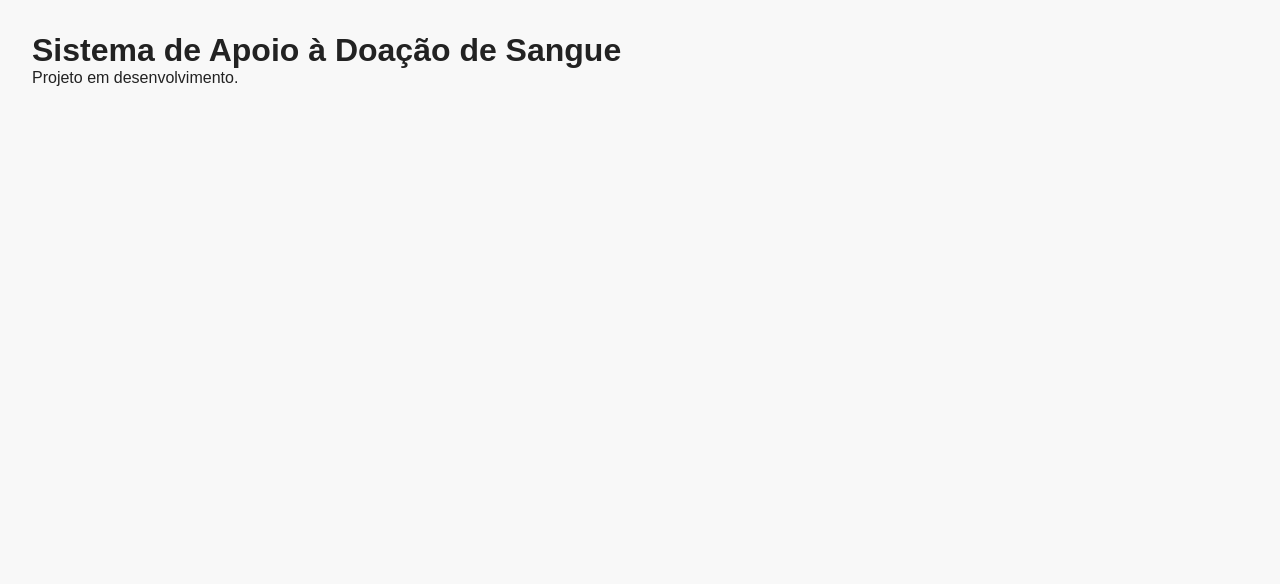
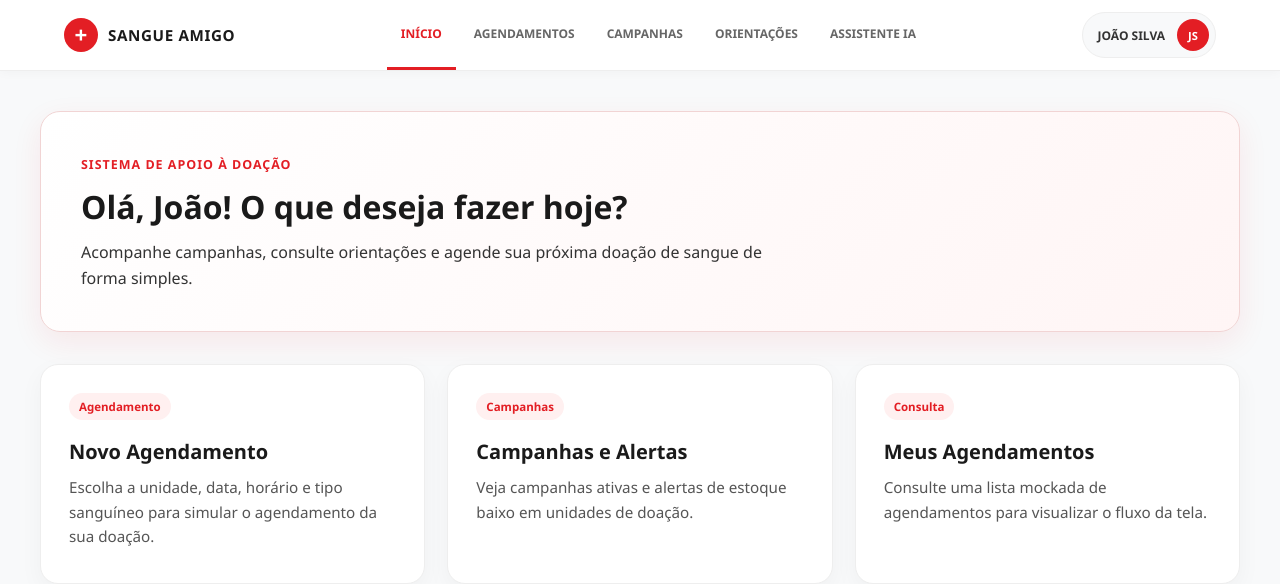
Before and after one commit to ksobreira/hemoce-web, a React app in the folder frontend/: page /home in a window 1280 px wide. Before the commit this address led to /. Shown: the top 584 px of the page. Built offline with nearby package versions, Linux system fonts and the light colour scheme; the HTML template or start-up script is replaced by a standard one.

Commit message:
feat: criar home e header para navegação inicial

```diff
--- /dev/null
+++ b/frontend/src/components/layout/Header.jsx
@@ -0,0 +1,53 @@
+import React from "react";
+import { Link, useLocation } from "react-router-dom";
+import styles from "./Header.module.css";
+
+function Header() {
+  const location = useLocation();
+
+  const links = [
+    { to: "/home", label: "INÍCIO" },
+    { to: "/agendamentos", label: "AGENDAMENTOS" },
+    { to: "/campanhas", label: "CAMPANHAS" },
+    { to: "/orientacoes", label: "ORIENTAÇÕES" },
+    { to: "/assistente", label: "ASSISTENTE IA" },
+  ];
+
+  function isActive(path) {
+    if (path === "/home") {
+      return location.pathname === "/home" ? styles.active : "";
+    }
+
+    return location.pathname.startsWith(path) ? styles.active : "";
+  }
+
+  return (
+    <header className={styles.mainHeader}>
+      <div className={styles.headerContent}>
+        <Link to="/home" className={styles.logoArea}>
+          <span className={styles.logoIcon}>+</span>
+          <span className={styles.logoText}>SANGUE AMIGO</span>
+        </Link>
+
+        <nav className={styles.navMenu}>
+          {links.map((link) => (
+            <Link
+              key={link.to}
+              to={link.to}
+              className={`${styles.navLink} ${isActive(link.to)}`}
+            >
+              {link.label}
+            </Link>
+          ))}
+        </nav>
+
+        <Link to="/perfil" className={styles.profileLink}>
+          <span className={styles.userName}>JOÃO SILVA</span>
+          <span className={styles.userAvatar}>JS</span>
+        </Link>
+      </div>
+    </header>
+  );
+}
+
+export default Header;
--- /dev/null
+++ b/frontend/src/components/layout/Header.module.css
@@ -0,0 +1,134 @@
+.mainHeader {
+  width: 100%;
+  background-color: var(--bg-card);
+  border-bottom: 1px solid #eeeeee;
+  position: sticky;
+  top: 0;
+  z-index: 1000;
+  box-shadow: 0 2px 10px rgba(0, 0, 0, 0.03);
+}
+
+.headerContent {
+  max-width: 1200px;
+  height: 70px;
+  margin: 0 auto;
+  padding: 0 24px;
+  display: flex;
+  justify-content: space-between;
+  align-items: center;
+  font-family: var(--fonte-principal);
+}
+
+.logoArea {
+  display: flex;
+  align-items: center;
+  gap: 10px;
+  text-decoration: none;
+}
+
+.logoIcon {
+  width: 34px;
+  height: 34px;
+  border-radius: 50%;
+  background-color: var(--cor-primaria);
+  color: #ffffff;
+  display: flex;
+  align-items: center;
+  justify-content: center;
+  font-size: 1.4rem;
+  font-weight: 800;
+  line-height: 1;
+}
+
+.logoText {
+  color: var(--cor-escuro-total);
+  font-size: 0.95rem;
+  font-weight: 800;
+  letter-spacing: 0.04em;
+}
+
+.navMenu {
+  height: 100%;
+  display: flex;
+  align-items: center;
+  gap: 4px;
+}
+
+.navLink {
+  height: 100%;
+  padding: 0 14px;
+  display: flex;
+  align-items: center;
+  color: #666666;
+  text-decoration: none;
+  font-size: 0.75rem;
+  font-weight: 700;
+  border-bottom: 3px solid transparent;
+  transition: all 0.2s ease;
+}
+
+.navLink:hover {
+  color: var(--cor-primaria);
+  background-color: #fffafa;
+}
+
+.active {
+  color: var(--cor-primaria);
+  border-bottom-color: var(--cor-primaria);
+}
+
+.profileLink {
+  display: flex;
+  align-items: center;
+  gap: 12px;
+  padding: 6px 6px 6px 15px;
+  background-color: var(--bg-principal);
+  border: 1px solid #eeeeee;
+  border-radius: 30px;
+  text-decoration: none;
+  transition: all 0.2s ease;
+}
+
+.profileLink:hover {
+  background-color: #ffffff;
+  border-color: var(--cor-primaria);
+}
+
+.userName {
+  color: var(--cor-escuro-medium);
+  font-size: 0.75rem;
+  font-weight: 800;
+}
+
+.userAvatar {
+  width: 32px;
+  height: 32px;
+  background-color: var(--cor-primaria);
+  color: #ffffff;
+  border-radius: 50%;
+  display: flex;
+  align-items: center;
+  justify-content: center;
+  font-size: 0.7rem;
+  font-weight: 800;
+}
+
+@media (max-width: 900px) {
+  .headerContent {
+    height: auto;
+    padding: 16px;
+    flex-direction: column;
+    gap: 14px;
+  }
+
+  .navMenu {
+    width: 100%;
+    overflow-x: auto;
+    justify-content: flex-start;
+  }
+
+  .navLink {
+    height: 44px;
+    white-space: nowrap;
+  }
+}
--- /dev/null
+++ b/frontend/src/pages/home/Home.jsx
@@ -0,0 +1,56 @@
+import React from "react";
+import { Link } from "react-router-dom";
+import Header from "../../components/layout/Header";
+import styles from "./Home.module.css";
+
+function Home() {
+  return (
+    <>
+      <Header />
+
+      <main className={styles.page}>
+        <section className={styles.hero}>
+          <div>
+            <span className={styles.eyebrow}>Sistema de Apoio à Doação</span>
+            <h1>Olá, João! O que deseja fazer hoje?</h1>
+            <p>
+              Acompanhe campanhas, consulte orientações e agende sua próxima
+              doação de sangue de forma simples.
+            </p>
+          </div>
+        </section>
+
+        <section className={styles.cardsGrid}>
+          <Link to="/agendamentos/novo" className={styles.card}>
+            <span className={styles.cardTag}>Agendamento</span>
+            <h2>Novo Agendamento</h2>
+            <p>
+              Escolha a unidade, data, horário e tipo sanguíneo para simular o
+              agendamento da sua doação.
+            </p>
+          </Link>
+
+          <Link to="/campanhas" className={styles.card}>
+            <span className={styles.cardTag}>Campanhas</span>
+            <h2>Campanhas e Alertas</h2>
+            <p>
+              Veja campanhas ativas e alertas de estoque baixo em unidades de
+              doação.
+            </p>
+          </Link>
+
+          <Link to="/agendamentos" className={styles.card}>
+            <span className={styles.cardTag}>Consulta</span>
+            <h2>Meus Agendamentos</h2>
+            <p>
+              Consulte uma lista mockada de agendamentos para visualizar o fluxo
+              da tela.
+            </p>
+          </Link>
+        </section>
+      </main>
+    </>
+  );
+}
+
+export default Home;
--- /dev/null
+++ b/frontend/src/pages/home/Home.module.css
@@ -0,0 +1,101 @@
+.page {
+  min-height: calc(100vh - 70px);
+  background-color: var(--bg-principal);
+  padding: 40px 24px;
+}
+
+.hero {
+  max-width: 1200px;
+  margin: 0 auto 32px;
+  background: linear-gradient(135deg, #ffffff 0%, #fff5f5 100%);
+  border-radius: 20px;
+  padding: 40px;
+  border: 1px solid #f1d4d4;
+  box-shadow: 0 10px 30px rgba(227, 30, 36, 0.08);
+}
+
+.eyebrow {
+  display: inline-block;
+  color: var(--cor-primaria);
+  font-size: 0.78rem;
+  font-weight: 800;
+  text-transform: uppercase;
+  letter-spacing: 0.08em;
+  margin-bottom: 12px;
+}
+
+.hero h1 {
+  color: var(--cor-escuro-total);
+  font-size: 2rem;
+  margin-bottom: 12px;
+}
+
+.hero p {
+  max-width: 720px;
+  color: var(--cor-escuro-medium);
+  font-size: 1rem;
+  line-height: 1.6;
+}
+
+.cardsGrid {
+  max-width: 1200px;
+  margin: 0 auto;
+  display: grid;
+  grid-template-columns: repeat(3, 1fr);
+  gap: 22px;
+}
+
+.card {
+  min-height: 220px;
+  background-color: var(--bg-card);
+  border: 1px solid #eeeeee;
+  border-radius: 18px;
+  padding: 28px;
+  text-decoration: none;
+  color: inherit;
+  box-shadow: 0 8px 24px rgba(0, 0, 0, 0.04);
+  transition: transform 0.2s ease, box-shadow 0.2s ease, border-color 0.2s ease;
+}
+
+.card:hover {
+  transform: translateY(-4px);
+  border-color: var(--cor-primaria);
+  box-shadow: 0 14px 30px rgba(227, 30, 36, 0.12);
+}
+
+.cardTag {
+  display: inline-block;
+  background-color: #fff0f0;
+  color: var(--cor-primaria);
+  padding: 6px 10px;
+  border-radius: 999px;
+  font-size: 0.72rem;
+  font-weight: 800;
+  margin-bottom: 18px;
+}
+
+.card h2 {
+  color: var(--cor-escuro-total);
+  font-size: 1.25rem;
+  margin-bottom: 10px;
+}
+
+.card p {
+  color: #555555;
+  line-height: 1.6;
+  font-size: 0.95rem;
+}
+
+@media (max-width: 900px) {
+  .cardsGrid {
+    grid-template-columns: 1fr;
+  }
+
+  .hero {
+    padding: 28px;
+  }
+
+  .hero h1 {
+    font-size: 1.6rem;
+  }
+}
--- a/frontend/src/routes/AppRoutes.jsx
+++ b/frontend/src/routes/AppRoutes.jsx
@@ -1,28 +1,54 @@
 import React from "react";
 import { Routes, Route, Navigate } from "react-router-dom";
+import Home from "../pages/home/Home";
+
+function PlaceholderPage({ title, description }) {
+  return (
+    <main style={{ padding: "40px", fontFamily: "var(--fonte-principal)" }}>
+      <h1>{title}</h1>
+      <p>{description}</p>
+    </main>
+  );
+}
 
 function AppRoutes() {
   return (
     <Routes>
+      <Route path="/" element={<Navigate to="/home" replace />} />
+
+      <Route path="/home" element={<Home />} />
+
       <Route
-        path="/"
+        path="/agendamentos"
         element={
-          <main
-            style={{
-              minHeight: "100vh",
-              padding: "2rem",
-              backgroundColor: "#f8f8f8",
-              color: "#222",
-              fontFamily: "Arial, sans-serif",
-            }}
-          >
-            <h1>Sistema de Apoio à Doação de Sangue</h1>
-            <p>Projeto em desenvolvimento.</p>
-          </main>
+          <PlaceholderPage
+            title="Agendamentos"
+            description="Tela de listagem de agendamentos será criada no próximo passo."
+          />
         }
       />
 
-      <Route path="*" element={<Navigate to="/" replace />} />
+      <Route
+        path="/agendamentos/novo"
+        element={
+          <PlaceholderPage
+            title="Novo Agendamento"
+            description="Formulário de novo agendamento será criado em breve."
+          />
+        }
+      />
+
+      <Route
+        path="/campanhas"
+        element={
+          <PlaceholderPage
+            title="Campanhas e Alertas"
+            description="Tela de campanhas e alertas será criada nos próximos passos."
+          />
+        }
+      />
+
+      <Route path="*" element={<Navigate to="/home" replace />} />
     </Routes>
   );
 }
```
